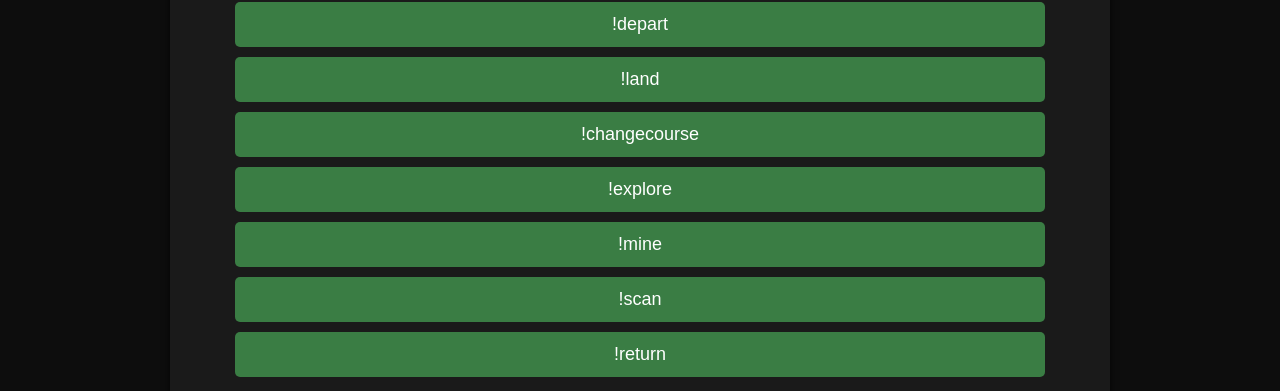
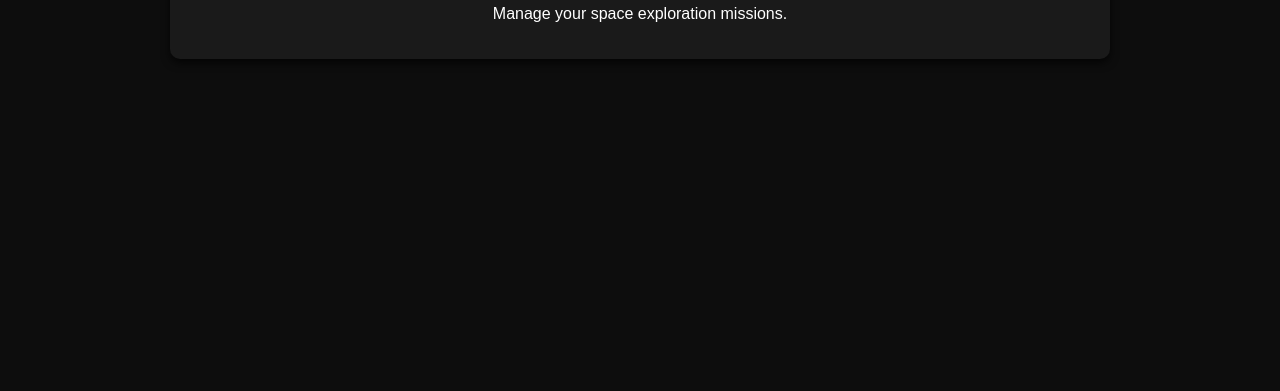
Before and after one commit to ElysianOdyssey/Invasion-Chat-Game, a plain HTML site: page index.html in a window 1280 px wide. Shown: the part 216-607 px from the top of the page. Drawn offline with Linux system fonts and the light colour scheme.

Commit message:
Update index.html

```diff
--- a/index.html
+++ b/index.html
@@ -102,7 +102,7 @@
         }
 
         function initialize() {
-            console.log("📌 Initializing...");
+            console.log("📌 Initializing Twitch Panel UI...");
             if (isTwitch && typeof Twitch.ext !== "undefined") {
                 console.log("✅ Running inside Twitch.");
                 Twitch.ext.onAuthorized((auth) => {
@@ -115,7 +115,7 @@
                     playerUsername = auth.userId ? `User-${auth.userId}` : "Unknown Player";
                     document.getElementById("status").textContent = `Welcome, ${playerUsername}!`;
                     twitchLoaded = true;
-                    showPage("mission");
+                    setTimeout(() => showPage("mission"), 1000); // Ensure UI renders after Twitch auth
                 });
                 Twitch.ext.onContext((context) => {
                     console.log("✅ Twitch Extension Context Loaded:", context);
@@ -146,14 +146,6 @@
                 case "mission":
                     title.textContent = "Mission Control";
                     desc.textContent = "Manage your space exploration missions.";
-                    let buttons = ["!join", "!depart", "!land", "!changecourse", "!explore", "!mine", "!scan", "!return"];
-                    buttons.forEach(cmd => {
-                        let btn = document.createElement("button");
-                        btn.textContent = cmd;
-                        btn.className = "button";
-                        btn.onclick = () => console.log(`Command Sent: ${cmd}`);
-                        content.appendChild(btn);
-                    });
                     break;
                 case "ship":
                     title.textContent = "Ship Status";
```
